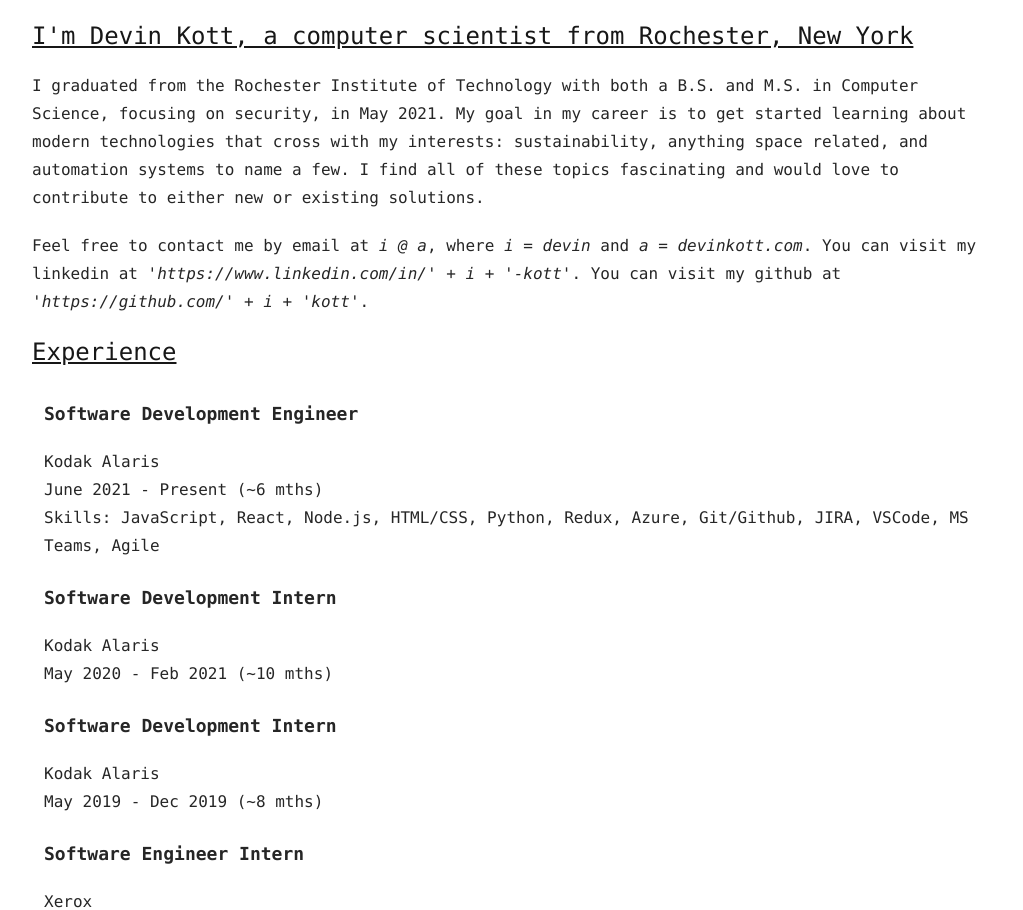
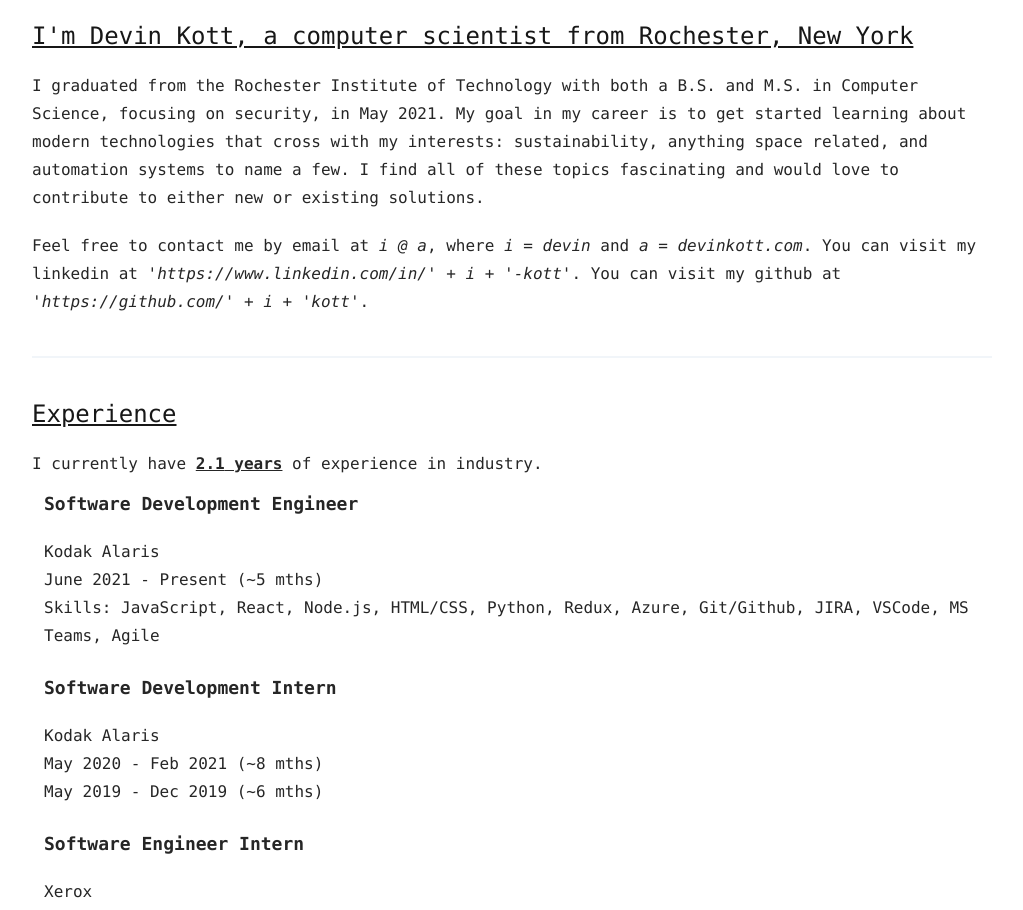
Before and after one commit to DevinKott/website-m9, a React (Create React App) app: page / in a window 1280 px wide. Shown: the top 910 px of the page, without its empty margins (128-1151 px from the left). Built offline with nearby package versions, Linux system fonts and the light colour scheme.

Commit message:
more more more

```diff
--- a/public/index.html
+++ b/public/index.html
@@ -15,6 +15,6 @@
   </head>
   <body>
     <noscript>You need to enable JavaScript to run this app.</noscript>
-    <div id="root"></div>
+    <div id="root" class=""></div>
   </body>
 </html>
--- a/src/App.js
+++ b/src/App.js
@@ -1,11 +1,36 @@
 import Experience from "./components/Experience";
 import Education from "./components/Education";
 import SectionHeader from "./components/SectionHeader";
+import Separator from "./components/Separator";
 
 function App() {
+    // https://stackoverflow.com/a/2536445
+    const monthDiff = (startDate, endDate) => {
+        let months = 0;
+        months = (endDate.getFullYear() - startDate.getFullYear()) * 12;
+        months -= startDate.getMonth() + 1;
+        months += endDate.getMonth();
+        return months <= 0 ? 0 : months;
+    };
+
+    /** Calculate the number of months at each job I've had. */
+    const mthsInCurrent = monthDiff(new Date('2021-06-01'), new Date());
+    const mthsInKAInternFirst = monthDiff(new Date('2020-05-01'), new Date('2021-02-01'));
+    const mthsInKAInternSec = monthDiff(new Date('2019-05-01'), new Date('2019-12-01'));
+    const mthsInXerox = monthDiff(new Date('2018-01-01'), new Date('2018-08-01'));
+
+    /** Calculate the number of years total I've worked in industry. */
+    let totalWorkExperience = 0;
+    totalWorkExperience += mthsInCurrent; // Current KA job
+    totalWorkExperience += mthsInKAInternFirst; // KA internship
+    totalWorkExperience += mthsInKAInternSec; // KA internship
+    totalWorkExperience += mthsInXerox; // Xerox
+    totalWorkExperience /= 12;
+    totalWorkExperience = totalWorkExperience.toFixed(1);
+
     return (
         <main
-            className="container mx-auto font-mono text-md subpixel-antialiased leading-7 text-neutral-800 2xl:px-80 xl:px-40 lg:px-20 md:px-10 px-5"
+            className="container mx-auto font-mono text-md subpixel-antialiased leading-7 text-neutral-800 2xl:px-80 xl:px-40 lg:px-20 md:px-10 px-5 pt-5 bg-white dark:bg-black dark:text-white"
         >
             <section>
                 <SectionHeader title={`I'm Devin Kott, a computer scientist from Rochester, New York`}/>
@@ -20,39 +45,60 @@
                 You can visit my github at <i>'https://github.com/' + i + 'kott'</i>.
                 </p>
             </section>
+            <Separator/>
             <section>
                 <SectionHeader title={`Experience`}/>
+                <span>
+                    I currently have <b className="underline">{totalWorkExperience} years</b> of experience in industry.
+                </span>
                 <Experience
                     jobTitle={'Software Development Engineer'}
                     companyName={'Kodak Alaris'}
-                    startDate={'June 2021'}
-                    endDate={'Present'}
-                    time={'6 mths'}
+                    dates={
+                        [
+                            {
+                                start: 'June 2021',
+                                end: 'Present',
+                                duration: `${mthsInCurrent} mths`,
+                            },
+                        ]
+                    }
                     skills={['JavaScript', 'React', 'Node.js', 'HTML/CSS', 'Python', 'Redux', 'Azure', 'Git/Github', 'JIRA', 'VSCode', 'MS Teams', 'Agile']}
                 />
                 <Experience
                     jobTitle={'Software Development Intern'}
                     companyName={'Kodak Alaris'}
-                    startDate={'May 2020'}
-                    endDate={'Feb 2021'}
-                    time={'10 mths'}
-                />
-                <Experience
-                    jobTitle={'Software Development Intern'}
-                    companyName={'Kodak Alaris'}
-                    startDate={'May 2019'}
-                    endDate={'Dec 2019'}
-                    time={'8 mths'}
+                    dates={
+                        [
+                            {
+                                start: 'May 2020',
+                                end: 'Feb 2021',
+                                duration: `${mthsInKAInternFirst} mths`
+                            },
+                            {
+                                start: 'May 2019',
+                                end: 'Dec 2019',
+                                duration: `${mthsInKAInternSec} mths`,
+                            },
+                        ]
+                    }
                 />
                 <Experience
                     jobTitle={'Software Engineer Intern'}
                     companyName={'Xerox'}
-                    startDate={'Jan 2018'}
-                    endDate={'Aug 2018'}
-                    time={'8 mths'}
+                    dates={
+                        [
+                            {
+                                start: 'Jan 2018',
+                                end: 'Aug 2018',
+                                duration: `${mthsInXerox} mths`,
+                            },
+                        ]
+                    }
                     skills={['C++', 'Python', 'Java', 'ClearCase']}
                 />
             </section>
+            <Separator/>
             <section>
                 <SectionHeader title={`Education`}/>
                 <Education
@@ -64,6 +110,7 @@
                     graduateGPA='4.00'
                 />
             </section>
+            <Separator/>
             <section>
                 <SectionHeader title={`More about me`}/>
                 <p>
--- a/src/components/Experience.js
+++ b/src/components/Experience.js
@@ -2,17 +2,27 @@
     const {
         jobTitle = 'Job Title',
         companyName = 'Some company',
-        startDate = 'Starting Date',
-        endDate = 'Ending Date',
-        time = 'X mths',
-        skills = []
+        skills = [],
+        dates = []
     } = props;
 
     return (
         <section className="flex flex-col p-3">
             <h3 className="text-lg font-semibold mb-5">{jobTitle}</h3>
             <span>{companyName}</span>
-            <span>{startDate} - {endDate} (~{time})</span>
+            {
+                dates && Array.isArray(dates) && dates.length && dates.map(
+                    (dateObj, index) => {
+                        return (
+                            <span
+                                key={`exp-${companyName}-${index}`}
+                            >
+                                {dateObj.start} - {dateObj.end} (~{dateObj.duration})
+                            </span>
+                        );
+                    }
+                )
+            }
             {skills.length ? <span>Skills: {skills.join(', ')}</span> : ''}
         </section>
     );
--- a/src/components/SectionHeader.js
+++ b/src/components/SectionHeader.js
@@ -2,7 +2,7 @@
     const { title } = props;
 
     return (
-        <h2 className="text-2xl pt-5 pb-5 underline text-neutral-900">
+        <h2 className="text-2xl pb-5 underline text-neutral-900">
             {title}
         </h2>
     );
--- /dev/null
+++ b/src/components/Separator.js
@@ -0,0 +1,9 @@
+function Separator(props) {
+    return (
+        <div
+            className="bg-slate-100 w-full h-0.5 my-10"
+        />
+    );
+};
+
+export default Separator;
--- a/tailwind.config.js
+++ b/tailwind.config.js
@@ -1,4 +1,5 @@
 module.exports = {
+  darkMode: 'class',
   content: [
     "./src/**/*.{js,jsx}"
   ],
```
